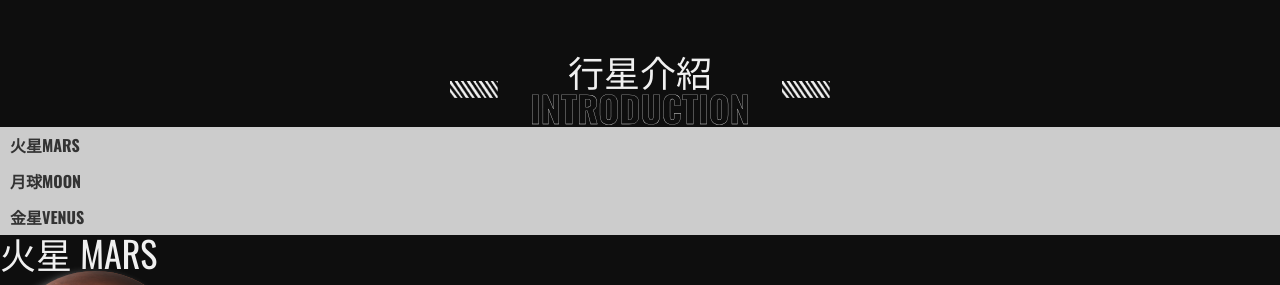
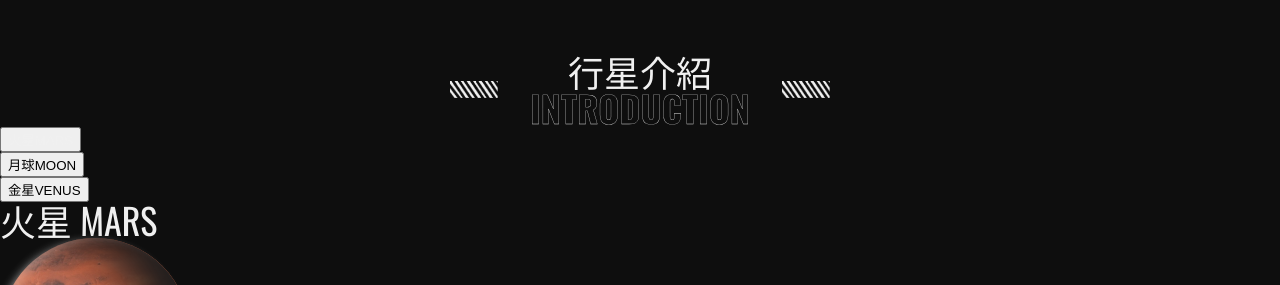
Before and after one commit to Hsu-28/PlanetVoyager, a Vue app: page /Destination in a window 1280 px wide. Shown: the part 1260-1545 px from the top of the page. Built offline with nearby package versions, Linux system fonts and the light colour scheme; a web font is replaced by a local one; what view-ui-plus would draw is missing.

Commit message:
星際旅行 JS 改成 vue 寫法

```diff
--- a/src/assets/sass/page/_destination.scss
+++ b/src/assets/sass/page/_destination.scss
@@ -4,18 +4,10 @@ body {
 main{
     margin-top:10%
 }
-.tab-title li a {
-    display: block;
-    padding: 10px;
-    color: #333;
-    background-color: #ccc;
-    text-decoration: none;
-  }
 
-  .tab-title li.active a {
-    color: #fff;
-    background-color: #0071bc;
-  }
+.active button{
+    color: $white;
+}
 
 p{
     color: $white;
@@ -97,7 +89,6 @@ h3{
     font-size:$p2-s;
 }
 
-
 @media screen and (min-width: 700px) {
     h1 {
         font-size: $h1-m;
--- a/src/views/Destination.vue
+++ b/src/views/Destination.vue
@@ -4,23 +4,24 @@
 
     <H2Style cTitle="行星介紹" eTitle="INTRODUCTION"></H2Style>
     <ul class="tab-title">
-      <li v-for="(planet, index) in planetCard" :key="planet.en_name" class="tab planet-tab">
-        <a href="javascript:;" :data-tablink="planet.en_name1_2">{{ planet.ch_name }}{{ planet.en_namebig }}</a>
+      <li v-for="(planet, index) in planetCard" :key="planet.id" class="planet-tab"
+        :class="{ 'active': activeId === planet.id }">
+        <button @click="activeId = planet.id">{{ planet.ch_name}}{{ planet.en_namebig }}</button>
       </li>
     </ul>
 
 
-    <article v-for="(planet, index) in planetCard" :key="planet.en_name" :id="planet.en_name1" class="planet-info">
+    <article v-for="(planet, index) in planetCard" v-show="activeId === planet.id" :key="planet.id" class="planet-info">
       <h3>{{ planet.ch_name }} <span>{{ planet.en_namebig }}</span></h3>
       <article class="card-planet">
         <div class="planet__atmosphere">
-          <div :class="planet.en_name1" class="planet__surface"></div>
+          <div :class="planet.en_name" class="planet__surface"></div>
         </div>
       </article>
       <p class="info">{{ planet.info }}</p>
     </article>
 
-    <article v-for="(travel, index) in travelCard" :key="travel.en_name" :id="travel.en_name2" class="planet-info">
+    <article v-for="(travel, index) in travelCard" v-show="activeId === travel.id" :key="travel.en_name" class="planet-info">
       <H2Style :cTitle="travel.ch_name" :eTitle="travel.en_namebig"></H2Style>
       <article>
         <div>
@@ -87,68 +88,34 @@ export default {
 
   data() {
     return {
+      activeId: 1,
       planetCard: [
         {
-          en_name1: 'mars',
-          en_name2: 'mars2',
-          en_name1_2: 'mars,mars2',
+          id: 1,
+          en_name: 'mars',
           en_namebig: 'MARS',
           info: '火星是太陽系內的第四顆行星，距離地球約2.27億千米。它因其橙紅色外觀而得名，擁有火山、撞擊坑、峽谷和沙丘等地形特徵。火星的大氣非常稀薄，主要由二氧化碳組成，無法支持人類呼吸。然而，科學家發現火星表面有跡象表明古代可能存在液態水，這引發了尋找生命的興趣。多個探測器和火星漫遊車已經或正在研究火星，以深入了解其地質、氣候和潛在的生命跡象。火星也是未來太空探索和殖民的目標之一。',
           ch_name: '火星',
-          img1: require("@/assets/image/destination/mars01.svg"),
-          img2: require("@/assets/image/destination/mars02.svg"),
-          title1: '奧林帕斯山脈之旅',
-          note1: '眾神的童話世界',
-          info1: '踏上一場壯闊的冒險，親臨太陽系最大的火山—奧林帕斯山。在這趟旅程中，遊客將體驗火星的獨特地貌、探索古老的火山結構，並從高空俯瞰其壯觀景色，感受宇宙中的偉大奧秘。',
-          img3: require("@/assets/image/destination/mars03.svg"),
-          img4: require("@/assets/image/destination/mars04.svg"),
-          title2: '尋找生命之旅',
-          note2: '你與我的起源',
-          info2: '探索生命存在的可能性。從巡遊壯觀的水手峽谷，到深入隱秘的地下水道，體驗火星獨特的生態與地質特徵。在這趟冒險之旅中，參與者不僅能使用先進科技親手探測微生物跡象，更可以透過氣候與大氣觀測深入了解其生命潛質。此旅程不僅是探索宇宙的奇妙之旅，追尋生命起源，帶領你挑戰未知，感受宇宙的浩瀚與生命的神奇。',
         },
         {
-          en_name1: 'moon',
-          en_name2: 'moon2',
-          en_name1_2: 'moon,moon2',
+          id: 2,
+          en_name: 'moon',
           en_namebig: 'MOON',
           info: '月球是地球唯一的自然衛星，距離地球約38.4萬千米。它沒有大氣層，沒有液態水，因此氣候極端。月球表面分為高地和低地，前者佈滿撞擊坑，後者相對平坦。著名特徵包括巨大的撞擊坑，最著名的是環形山。月球還有古老的火山平原，被稱為月海。月球對地球產生引潮力，導致潮汐現象。人類首次登月是在1969年阿波羅11號任務中，月球一直是太空探索的關鍵目標，未來可能成為太空基地，支持更深入的太空探索。',
           ch_name: '月球',
-          img1: require("@/assets/image/destination/moon01.svg"),
-          img2: require("@/assets/image/destination/moon02.svg"),
-          title1: '月球巡禮',
-          note1: '用你的一小步<br>見證人類的一大步',
-          info1: ' 一天的航程後，我們將會在第二天登陸月球，朝聖人類的星際里程碑--阿姆斯壯的腳印，之後會遊歷月球上最大的隕石坑---貝利環形山、在滿月海中馳騁、橫越東月大裂谷、參觀台日共構的月球基地，飽覽月球風光後再返回地球。',
-          img3: require("@/assets/image/destination/moon03.svg"),
-          img4: require("@/assets/image/destination/moon04.svg"),
-          title2: '太空之心',
-          note2: '月球七天六夜奇幻之旅',
-          info2: '抵達在月球基地後，您將穿上太空服，遊覽著名的月球撞擊坑，體驗月面散步的刺激。不僅如此，您還會採集珍貴的岩石和月壤樣本，並進行科學實驗。以及夜晚的天文觀測和無光污染。最後一天，盡情享受自由活動。最後登上太空船，啟程返回地球，締造您太空之旅的完美結局。',
         },
         {
-          en_name1: 'venus',
-          en_name2: 'venus2',
-          en_name1_2: 'venus,venus2',
+          id: 3,
+          en_name: 'venus',
           en_namebig: 'VENUS',
           info: '金星是太陽系內第二顆行星，距離地球最近。它擁有厚重的大氣，富含二氧化碳，引發強烈的溫室效應，使表面溫度高達攝氏約465度。金星表面充滿火山平原、山脈和撞擊坑，但沒有水體存在。其大氣層包括有毒的硫酸雲層。金星的日子比地球長，但自轉非常緩慢，導致一天比一年還短。儘管表面條件極端，金星仍然吸引科學家的研究，以深入了解行星氣候和溫室效應，為太空探索提供了有趣的目標。',
           ch_name: '金星',
-          img1: require("@/assets/image/destination/venus01.svg"),
-          img2: require("@/assets/image/destination/venus02.svg"),
-          title1: '人文遺跡之旅',
-          note1: '知識解謎探索',
-          info1: '沉浸於麥田圈迷宮的神秘符號，融入蜥蜴人社區，學習語言、文化，共享美食，追隨遺跡，穿越城市廢墟，發現寶藏，探索過去文明，挑戰銀河砂流，感受宇宙冒險。',
-          img3: require("@/assets/image/destination/venus03.svg"),
-          img4: require("@/assets/image/destination/venus04.svg"),
-          title2: '金星夢幻秘境',
-          note2: '地脈探索',
-          info2: '金星地形豐富，充滿奇特的自然地貌，有宇宙公園之稱，是一生必去的星球！這趟旅程將帶您前往伊師塔高地以及首都瑞茲城，除了驚奇美景，也能見證金星人文之美。',
         },
-
-
       ],
 
-      travelCard:[
-      {
-          en_name2: 'mars2',
+      travelCard: [
+        {
+          id: 1,
           en_namebig: 'MARS',
           ch_name: '火星',
           img1: require("@/assets/image/destination/mars01.svg"),
@@ -163,7 +130,7 @@ export default {
           info2: '探索生命存在的可能性。從巡遊壯觀的水手峽谷，到深入隱秘的地下水道，體驗火星獨特的生態與地質特徵。在這趟冒險之旅中，參與者不僅能使用先進科技親手探測微生物跡象，更可以透過氣候與大氣觀測深入了解其生命潛質。此旅程不僅是探索宇宙的奇妙之旅，追尋生命起源，帶領你挑戰未知，感受宇宙的浩瀚與生命的神奇。',
         },
         {
-          en_name2: 'moon2',
+          id: 2,
           en_namebig: 'MOON',
           ch_name: '月球',
           img1: require("@/assets/image/destination/moon01.svg"),
@@ -178,7 +145,7 @@ export default {
           info2: '抵達在月球基地後，您將穿上太空服，遊覽著名的月球撞擊坑，體驗月面散步的刺激。不僅如此，您還會採集珍貴的岩石和月壤樣本，並進行科學實驗。以及夜晚的天文觀測和無光污染。最後一天，盡情享受自由活動。最後登上太空船，啟程返回地球，締造您太空之旅的完美結局。',
         },
         {
-          en_name2: 'venus2',
+          id: 3,
           en_namebig: 'VENUS',
           ch_name: '金星',
           img1: require("@/assets/image/destination/venus01.svg"),
@@ -193,7 +160,7 @@ export default {
           info2: '金星地形豐富，充滿奇特的自然地貌，有宇宙公園之稱，是一生必去的星球！這趟旅程將帶您前往伊師塔高地以及首都瑞茲城，除了驚奇美景，也能見證金星人文之美。',
         },
 
-        ]
+      ]
       // {
       //   en_namebig: 'TOUR',
       //   ch_name: '套裝行程',
@@ -207,47 +174,11 @@ export default {
     };
   },
   methods: {
-  tabCutover() {
-    // 隱藏除了顯示標籤外的所有標籤
-    document.querySelectorAll(".planet-info").forEach(tabContent => {
-      tabContent.style.display = 'none';
-    });
 
-    // 顯示標籤
-    let el = document.querySelector('[data-tablink]');
-    let values = el.getAttribute('data-tablink').split(',');
-    let value1 = values[0];
-    let value2 = values[1];
+  },
+  mounted() {
 
-    // 我假設你想要用value1作為id
-    document.getElementById(value1).style.display = 'block';
-    document.getElementById(value2).style.display = 'block';
-    // 為每個標籤標題加入點擊事件監聽器
-    document.querySelectorAll(".tab-title li").forEach(tab => {
-      tab.addEventListener('click', function() {
-        // 隱藏所有標籤內容
-        document.querySelectorAll(".planet-info").forEach(tabContent => {
-          tabContent.style.display = 'none';
-        });
-
-        // 顯示被點擊的標籤內容
-        let tablinkValues = this.querySelector("a").getAttribute('data-tablink').split(',');
-        let tablink = tablinkValues[0];
-        let tablink2 = tablinkValues[1];
-        document.getElementById(tablink).style.display = 'block';
-        document.getElementById(tablink2).style.display = 'block';
-        // 把其他標籤移除，並加入被點擊的標籤
-        document.querySelectorAll(".tab-title li").forEach(innerTab => {
-          innerTab.classList.remove("tab");
-        });
-        this.classList.add("tab");
-      });
-    });
   }
-},
-mounted() {
-  this.tabCutover()
-}
 }
 
 
```
